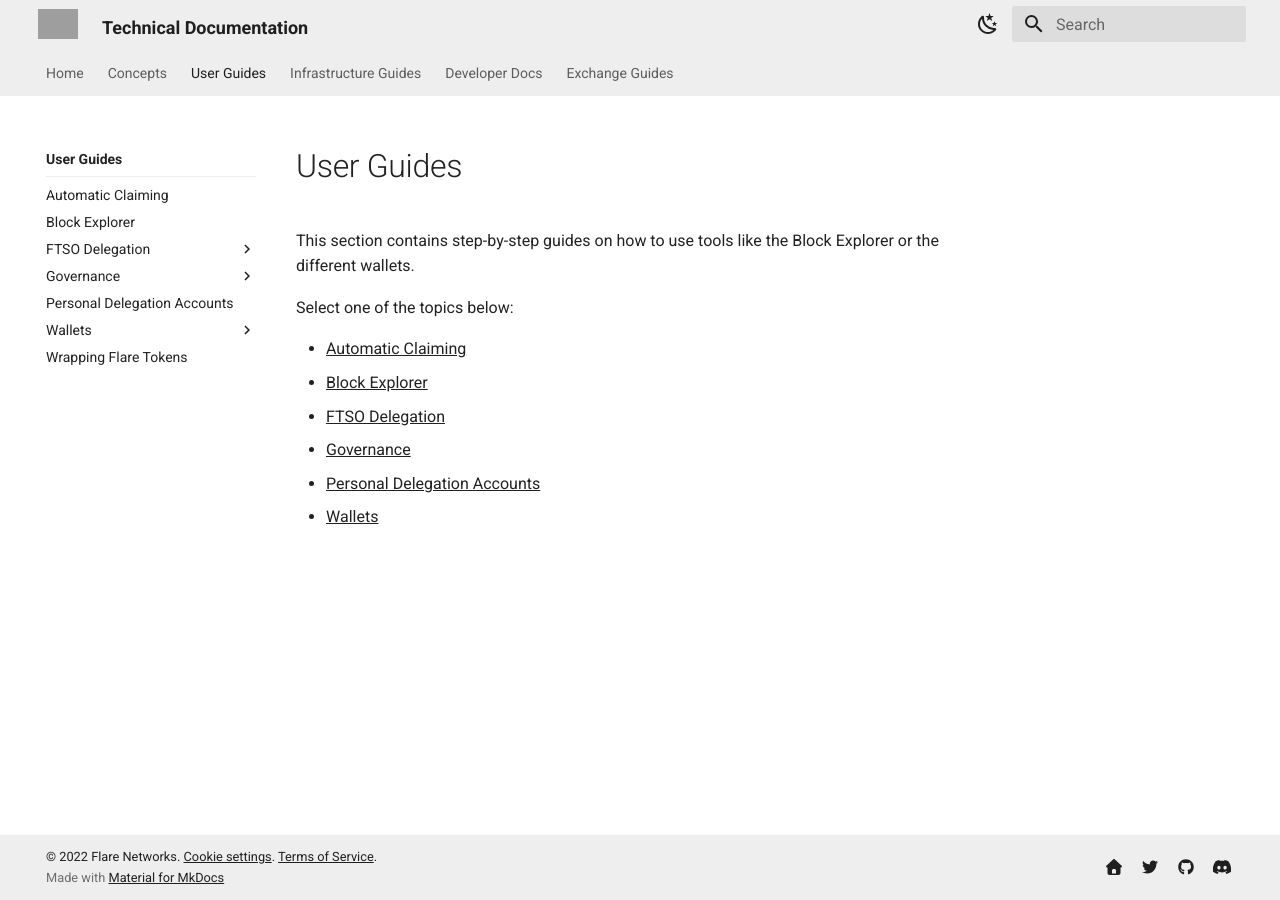
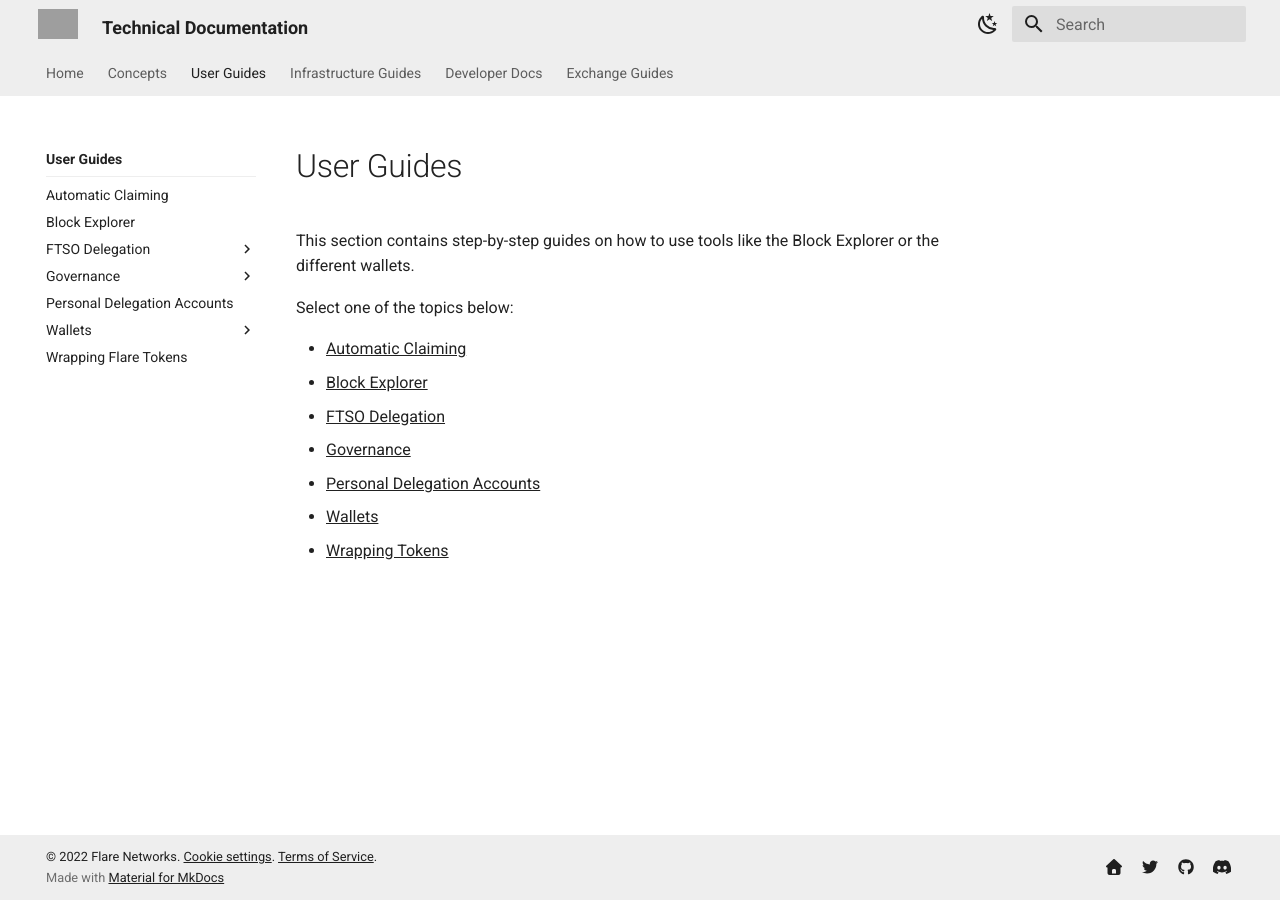
Before and after one commit to flare-foundation/docs, an MkDocs documentation site: the page built from docs/user/index.md, in a window 1280 px wide. Built offline with MkDocs 1.6.1 and Material for MkDocs 9.7.7, drawn with Linux system fonts in a browser that asks for light colours; comment, search, counter and statistics services are not loaded; grey boxes are pictures that could not be loaded.

Commit message:
Adding link to wrapping tokens page to index page (#222)

```diff
--- a/docs/user/index.md
+++ b/docs/user/index.md
@@ -15,3 +15,4 @@ Select one of the topics below:
 * [Governance](./governance/index.md)
 * [Personal Delegation Accounts](./personal-delegation-account.md)
 * [Wallets](./wallets/index.md)
+* [Wrapping Tokens](./wrapping-tokens.md)
```
